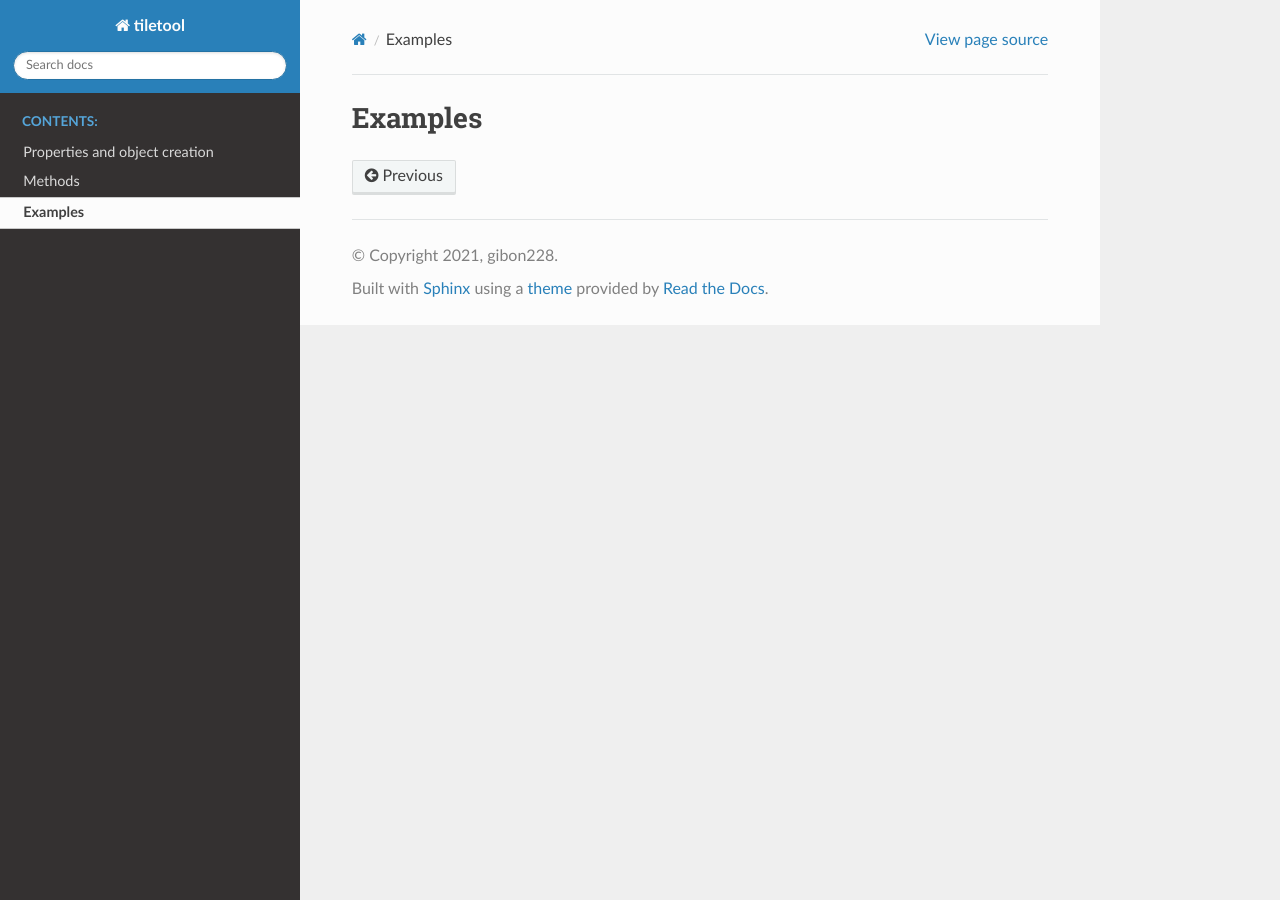
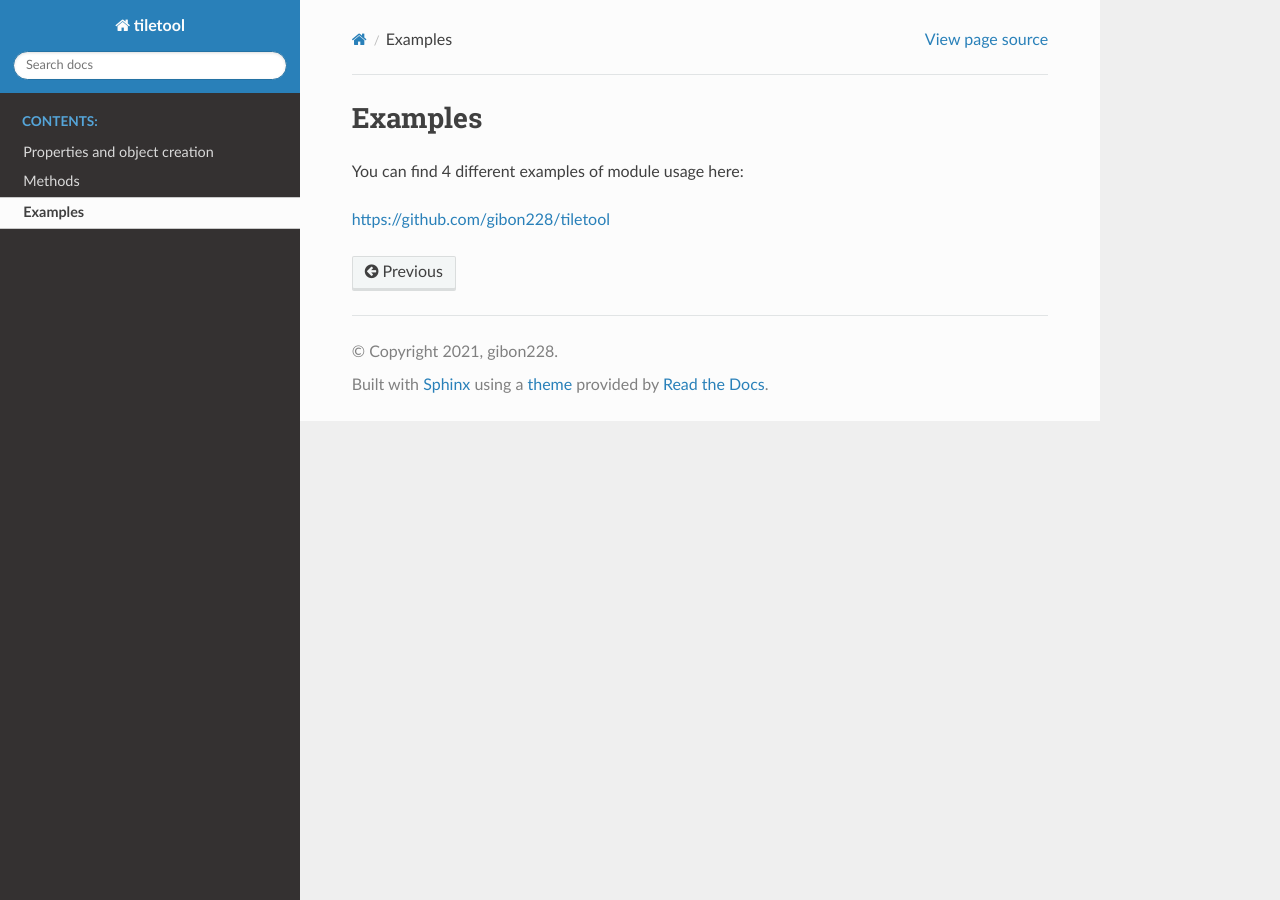
Before and after one commit to gibon228/tiletool, a Sphinx documentation site: the page built from docs/source/examples.rst, in a window 1280 px wide. Built offline with Sphinx 7.4.7 and the Read the Docs theme 2.0.0, drawn with Linux system fonts in a browser that asks for light colours.

Commit message:
Update examples.rst

```diff
--- a/docs/source/examples.rst
+++ b/docs/source/examples.rst
@@ -1,2 +1,5 @@
 Examples
 ==========
+You can find 4 different examples of module usage here:
+
+https://github.com/gibon228/tiletool
```
